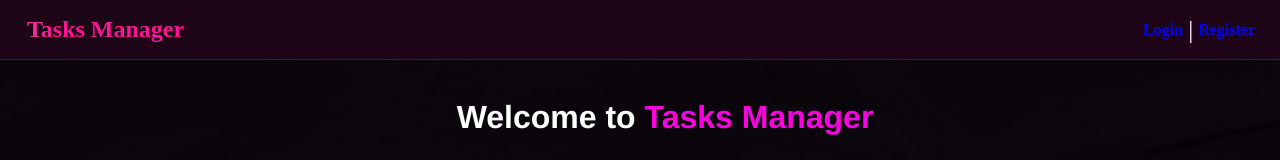
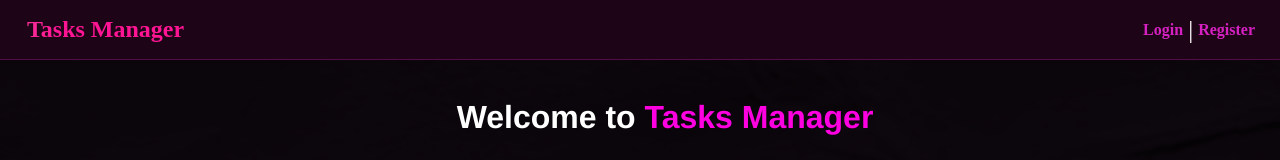
Before and after one commit to Lucano17/task-manager, a React (Vite) app in the folder client/: page / in a window 1280 px wide. Shown: the top 160 px of the page. Built offline with nearby package versions, Linux system fonts and the light colour scheme.

Commit message:
navBar links styles

```diff
--- a/client/src/components/NavBar.jsx
+++ b/client/src/components/NavBar.jsx
@@ -31,9 +31,9 @@ const NavBar = () => {
               {user.username}
             </Link>
           </h3>
-          <ul>
-            <li>
-            <Link to={linkDetails.to}>{linkDetails.name}</Link>
+          <ul className={styles.linkRouters}>
+            <li className={styles.linkRouters}>
+            <Link className={styles.linkRouters} to={linkDetails.to}>{linkDetails.name}</Link>
             </li>
             <span>|</span>
             <li>
@@ -50,13 +50,13 @@ const NavBar = () => {
         </>
       ) : (
         <>
-          <ul>
-            <li>
-              <Link to="/login">Login</Link>
+          <ul className={styles.linkRouters}>
+            <li className={styles.linkRouters}>
+              <Link className={styles.linkRouters} to="/login">Login</Link>
             </li>
             <span>|</span>
             <li>
-              <Link to="/register">Register</Link>
+              <Link className={styles.linkRouters} to="/register">Register</Link>
             </li>
           </ul>
         </>
--- a/client/src/components/NavBar.module.css
+++ b/client/src/components/NavBar.module.css
@@ -70,6 +70,10 @@
     font-size: 25px;
 }
 
+.linkRouters {
+    color: rgb(214, 33, 193);
+}
+
 @keyframes shine {
     0% {
       background-position: -200%;
```
